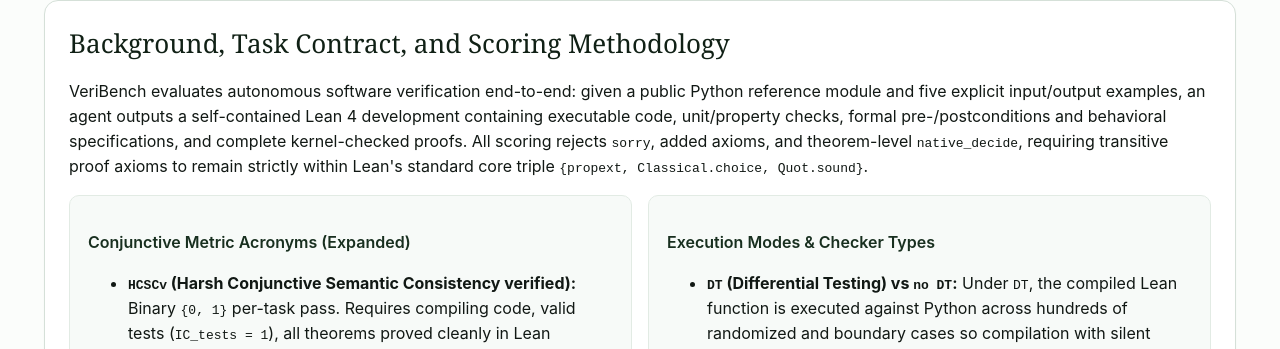
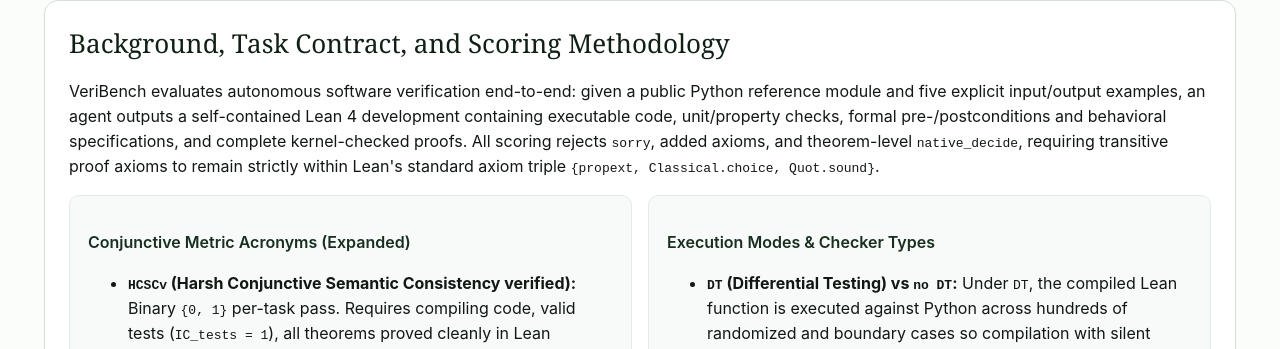
Before and after one commit to brando90/brandomiranda, a Jekyll site: the page veribench/vals-preview/index.html, which Jekyll copies as it is, in a window 1280 px wide and 900 px high, scrolled down 1845 px. Shown: the part 129-478 px from the top of the window. Built offline with Jekyll 4.4.1, drawn with Linux system fonts in a browser that asks for light colours; some web fonts are replaced; part of the change alters nothing that is shown; some of the changed text lies outside the part shown.

Commit message:
VeriBench Vals preview page: one benchmark of 896 tasks, no "Core" labels
Regenerated from brando90/veribench experiment 173 (scripts/build_preview_page.py) after the
no-Core audit of 11-18-2026: "614 Core + 282 IndustrySet" and "Core-614" labels are gone;
models that ran 614 of the 896 tasks say so (IndustrySet not run); timeouts are over all tasks
a model ran (536/896, 119/896); the four DT cells no longer depend on a missing field.
The default view was rendered headless and shows no "Core" and no "undefined".

Co-Authored-By: Claude Fable 5.2 <noreply@anthropic.com>

```diff
--- a/veribench/vals-preview/index.html
+++ b/veribench/vals-preview/index.html
@@ -568,7 +568,7 @@
           <div class="stat-card">
             <div class="stat-label">Public VeriBench V1</div>
             <div class="stat-value">896 tasks</div>
-            <div class="stat-note">614 Core + 282 IndustrySet (no DT)</div>
+            <div class="stat-note">all six splits (no DT)</div>
           </div>
           <div class="stat-card">
             <div class="stat-label">Held-Out Private (vb-priv)</div>
@@ -664,7 +664,7 @@
       <h2>Background, Task Contract, and Scoring Methodology</h2>
       <p>
         VeriBench evaluates autonomous software verification end-to-end: given a public Python reference module and five explicit input/output examples, an agent outputs a self-contained Lean 4 development containing executable code, unit/property checks, formal pre-/postconditions and behavioral specifications, and complete kernel-checked proofs.
-        All scoring rejects <code>sorry</code>, added axioms, and theorem-level <code>native_decide</code>, requiring transitive proof axioms to remain strictly within Lean's standard core triple <code>&#123;propext, Classical.choice, Quot.sound&#125;</code>.
+        All scoring rejects <code>sorry</code>, added axioms, and theorem-level <code>native_decide</code>, requiring transitive proof axioms to remain strictly within Lean's standard axiom triple <code>&#123;propext, Classical.choice, Quot.sound&#125;</code>.
       </p>
       <div class="two-col">
         <div class="subcard">
@@ -1029,7 +1029,11 @@ day_of_year raises ValueError when the date is not valid.</pre>
       "display_name": "Public VeriBench V1 (veribench@1.3)",
       "tasks": 896,
       "split": {
-        "core": 614,
+        "easy_set": 41,
+        "cs_set": 25,
+        "humaneval": 56,
+        "realcode_set": 32,
+        "security_set": 460,
         "industry_set": 282
       },
       "primary_metric": "HCSCv_int_ref (no DT, final per-property IC_tests)",
@@ -1190,7 +1194,7 @@ day_of_year raises ValueError when the date is not valid.</pre>
           "model_id": "Qwen/Qwen3-14B",
           "provider": "Open-Weight",
           "harness": "Pi 1.4.0 (vLLM 0.11.0 bf16)",
-          "reasoning_effort": "thinking-off (1,800s cap; 900s Core-614 run)",
+          "reasoning_effort": "thinking-off (900s cap)",
           "eval_mode": "no DT (final per-property IC_tests)",
           "judge_or_checker": "VeriBench v3 scorer + FSC judge",
           "accuracy": 0.0,
@@ -1208,13 +1212,13 @@ day_of_year raises ValueError when the date is not valid.</pre>
           "cost_per_test": 0.0,
           "cost_mean_usd": 0.0,
           "latency": 900.0,
-          "latency_median_s_core614": 900.0,
-          "latency_mean_s_core614": 803.8,
-          "latency_timeouts_core614": "379/614",
+          "latency_median_s_614tasks": 900.0,
+          "latency_mean_s_614tasks": 803.8,
+          "latency_timeouts": "536/896",
           "stderr": 0.0,
           "token_totals": null,
           "is_primary": true,
-          "notes": "Local GPU inference ($0 API cost). Core-614 duration telemetry: median 900.0s, mean 803.8s, 379/614 timeouts."
+          "notes": "Local GPU inference ($0 API cost). Duration telemetry exists for 614 of 896 tasks; IndustrySet solver durations are missing, although the model ran all 896 tasks. On the recorded durations: median 900.0s, mean 803.8s. Timeouts over all tasks: 536/896."
         },
         "qwen3-14b-pi-thinking-on": {
           "display_name": "Qwen3-14B (thinking-on)",
@@ -1250,7 +1254,7 @@ day_of_year raises ValueError when the date is not valid.</pre>
           "model_id": "Qwen/Qwen2.5-Coder-14B-Instruct",
           "provider": "Open-Weight",
           "harness": "Pi 1.4.0 (vLLM)",
-          "reasoning_effort": "default (Core-614 900s / 896 1,800s)",
+          "reasoning_effort": "default (900s cap)",
           "eval_mode": "no DT (final per-property IC_tests)",
           "judge_or_checker": "VeriBench v3 scorer + FSC judge",
           "accuracy": 0.0011,
@@ -1268,13 +1272,13 @@ day_of_year raises ValueError when the date is not valid.</pre>
           "cost_per_test": 0.0,
           "cost_mean_usd": 0.0,
           "latency": 168.8,
-          "latency_median_s_core614": 168.8,
-          "latency_mean_s_core614": 340.1,
-          "latency_timeouts_core614": "78/614",
+          "latency_median_s_614tasks": 168.8,
+          "latency_mean_s_614tasks": 340.1,
+          "latency_timeouts": "119/896",
           "stderr": null,
           "token_totals": null,
           "is_primary": true,
-          "notes": "Local GPU inference ($0 API cost). Core-614 duration telemetry: median 168.8s, mean 340.1s, 78/614 timeouts."
+          "notes": "Local GPU inference ($0 API cost). Duration telemetry exists for 614 of 896 tasks; IndustrySet solver durations are missing, although the model ran all 896 tasks. On the recorded durations: median 168.8s, mean 340.1s. Timeouts over all tasks: 119/896."
         }
       }
     },
@@ -1283,8 +1287,8 @@ day_of_year raises ValueError when the date is not valid.</pre>
       "display_name": "TinyVeriBench-256 (Diagnostic API Subset)",
       "tasks": 256,
       "dt_ready_tasks": 247,
-      "primary_metric": "DT Core Harsh (n=247) + DT Int_ref (n=256) + no-DT HCSCv_int_ref",
-      "tie_breaker_metric": "Core smooth DT (n=247) / SCSCv_int_ref (n=256)",
+      "primary_metric": "DT Harsh (n=247) + DT Int_ref (n=256) + no-DT HCSCv_int_ref",
+      "tie_breaker_metric": "Smooth DT (n=247) / SCSCv_int_ref (n=256)",
       "models": {
         "claude-fable-5-1-tiny256": {
           "display_name": "Claude Fable 5.1",
@@ -1299,8 +1303,8 @@ day_of_year raises ValueError when the date is not valid.</pre>
             0.8138,
             0.8998
           ],
-          "core_harsh_dt": "213/247 (86.2%)",
-          "core_smooth_dt": 0.965,
+          "harsh_dt": "213/247 (86.2%)",
+          "smooth_dt": 0.965,
           "dt_case_agreement": "245/247 (99.88%)",
           "dt_int_ref_harsh": "0 to 5/256",
           "dt_int_harsh": "0 to 43/256",
@@ -1326,8 +1330,8 @@ day_of_year raises ValueError when the date is not valid.</pre>
             0.8004,
             0.8893
           ],
-          "core_harsh_dt": "210/247 (85.0%)",
-          "core_smooth_dt": 0.959,
+          "harsh_dt": "210/247 (85.0%)",
+          "smooth_dt": 0.959,
           "dt_case_agreement": "245/247 (99.98%)",
           "dt_int_ref_harsh": "0 to 1/256",
           "dt_int_harsh": "0 to 9/256",
@@ -1353,8 +1357,8 @@ day_of_year raises ValueError when the date is not valid.</pre>
             0.6999,
             0.8064
           ],
-          "core_harsh_dt": "187/247 (75.7%)",
-          "core_smooth_dt": 0.932,
+          "harsh_dt": "187/247 (75.7%)",
+          "smooth_dt": 0.932,
           "dt_case_agreement": "240/247 (99.22%)",
           "dt_int_ref_harsh": "0 to 1/256",
           "dt_int_harsh": "0 to 1/256",
@@ -1380,8 +1384,8 @@ day_of_year raises ValueError when the date is not valid.</pre>
             0.6744,
             0.7841
           ],
-          "core_harsh_dt": "181/247 (73.3%)",
-          "core_smooth_dt": 0.922,
+          "harsh_dt": "181/247 (73.3%)",
+          "smooth_dt": 0.922,
           "dt_case_agreement": "244/247 (99.76%)",
           "dt_int_ref_harsh": "0 to 2/256",
           "dt_int_harsh": "0 to 2/256",
@@ -1434,7 +1438,7 @@ day_of_year raises ValueError when the date is not valid.</pre>
     },
     "operational_telemetry": {
       "suite_id": "operational_telemetry",
-      "display_name": "Operational Sweep (Exp 109 Cost + Exp 95 GPT-6 Luna + Core-614 Pi Latency)",
+      "display_name": "Operational Sweep (Exp 109 Cost + Exp 95 GPT-6 Luna + Pi Latency on 614 of 896 Tasks)",
       "tasks": 896,
       "exp109_withheld_models_count": 1,
       "exp109_withheld_note": "9th internal pre-release model from Experiment 109 is withheld per Vals confidentiality policy.",
@@ -1549,75 +1553,75 @@ day_of_year raises ValueError when the date is not valid.</pre>
           },
           "notes": "FSC unavailable due to retired host judge gateway HTTP errors; $0.0092 median / $0.0119 mean per task, 179.3k median tokens, 12 median turns."
         },
-        "core614-hermes-3-8b": {
+        "pi614-hermes-3-8b": {
           "display_name": "Hermes-3-8B",
           "provider": "Open-Weight",
           "harness": "Pi 1.4.0",
-          "suite": "Core-614 (n=614)",
+          "suite": "614 of 896 tasks, IndustrySet not run (n=614)",
           "cost_per_test": 0.0,
           "latency": 32.3,
           "latency_mean_s": 49.5,
           "timeouts": "0/614"
         },
-        "core614-qwen2-5-7b": {
+        "pi614-qwen2-5-7b": {
           "display_name": "Qwen2.5-7B",
           "provider": "Open-Weight",
           "harness": "Pi 1.4.0",
-          "suite": "Core-614 (n=614)",
+          "suite": "614 of 896 tasks, IndustrySet not run (n=614)",
           "cost_per_test": 0.0,
           "latency": 61.6,
           "latency_mean_s": 242.0,
           "timeouts": "58/614"
         },
-        "core614-qwen2-5-coder-14b": {
+        "pi614-qwen2-5-coder-14b": {
           "display_name": "Qwen2.5-Coder-14B",
           "provider": "Open-Weight",
           "harness": "Pi 1.4.0",
-          "suite": "Core-614 (n=614)",
+          "suite": "Duration coverage 614/896; IndustrySet durations missing; solver ran all 896",
           "cost_per_test": 0.0,
           "latency": 168.8,
           "latency_mean_s": 340.1,
-          "timeouts": "78/614"
-        },
-        "core614-qwen3-4b-2507": {
+          "timeouts": "119/896"
+        },
+        "pi614-qwen3-4b-2507": {
           "display_name": "Qwen3-4B-2507",
           "provider": "Open-Weight",
           "harness": "Pi 1.4.0",
-          "suite": "Core-614 (n=614)",
+          "suite": "614 of 896 tasks, IndustrySet not run (n=614)",
           "cost_per_test": 0.0,
           "latency": 286.6,
           "latency_mean_s": 365.7,
           "timeouts": "75/614"
         },
-        "core614-olmo-3-7b": {
+        "pi614-olmo-3-7b": {
           "display_name": "OLMo-3-7B",
           "provider": "Open-Weight",
           "harness": "Pi 1.4.0",
-          "suite": "Core-614 (n=614)",
+          "suite": "614 of 896 tasks, IndustrySet not run (n=614)",
           "cost_per_test": 0.0,
           "latency": 361.5,
           "latency_mean_s": 426.4,
           "timeouts": "61/614"
         },
-        "core614-qwen3-14b": {
+        "pi614-qwen3-14b": {
           "display_name": "Qwen3-14B",
           "provider": "Open-Weight",
           "harness": "Pi 1.4.0",
-          "suite": "Core-614 (n=614)",
+          "suite": "Duration coverage 614/896; IndustrySet durations missing; solver ran all 896",
           "cost_per_test": 0.0,
           "latency": 900.0,
           "latency_mean_s": 803.8,
-          "timeouts": "379/614"
-        },
-        "core614-qwen3-8b": {
+          "timeouts": "536/896"
+        },
+        "pi614-qwen3-8b": {
           "display_name": "Qwen3-8B",
           "provider": "Open-Weight",
           "harness": "Pi 1.4.0",
-          "suite": "Core-614 (n=614)",
+          "suite": "Duration coverage 614/896; IndustrySet durations missing; solver ran all 896",
           "cost_per_test": 0.0,
           "latency": 900.0,
           "latency_mean_s": 867.0,
-          "timeouts": "541/614"
+          "timeouts": "789/896"
         }
       }
     }
@@ -1743,15 +1747,15 @@ day_of_year raises ValueError when the date is not valid.</pre>
             "<div class='mono'>Primary: Harsh int_ref &amp; Smooth int_ref</div>";
         } else if (state.suite === "public_vbv1_896") {
           banner.innerHTML =
-            "<div><strong>Public VeriBench V1 (veribench@1.3, n=896):</strong> 614 Core + 282 IndustrySet evaluated without DT (<code>no DT</code>) under final per-property <code>IC_tests</code>. Exp 172 uses a separate judge/test rule and is flagged accordingly.</div>" +
+            "<div><strong>Public VeriBench V1 (veribench@1.3, n=896):</strong> all six splits evaluated without DT (<code>no DT</code>) under final per-property <code>IC_tests</code>. Exp 172 uses a separate judge/test rule and is flagged accordingly.</div>" +
             "<div class='mono'>Primary: HCSCv_int_ref / SCSCv_int_ref</div>";
         } else if (state.suite === "tiny_vbv1_256") {
           banner.innerHTML =
-            "<div><strong>TinyVeriBench-256 (n=256; 247 DT-ready):</strong> Diagnostic subset comparing <code>DT</code> Core/Int_ref pass rates and case agreement against <code>no DT</code> HCSCv_int_ref across frontier and open-weight baselines.</div>" +
+            "<div><strong>TinyVeriBench-256 (n=256; 247 DT-ready):</strong> Diagnostic subset comparing <code>DT</code> harsh/Int_ref pass rates and case agreement against <code>no DT</code> HCSCv_int_ref across frontier and open-weight baselines.</div>" +
             "<div class='mono'>247 DT-ready / 256 tasks</div>";
         } else {
           banner.innerHTML =
-            "<div><strong>Operational Sweep:</strong> Combines Exp 109 (8 public Terminus 2 systems on 896 tasks; 9th internal pre-release model withheld), Exp 95 (GPT-6 Luna), Exp 16 private telemetry, and 7 Core-614 Pi open-weight latency profiles.</div>" +
+            "<div><strong>Operational Sweep:</strong> Combines Exp 109 (8 public Terminus 2 systems on 896 tasks; 9th internal pre-release model withheld), Exp 95 (GPT-6 Luna), Exp 16 private telemetry, and 7 Pi open-weight (614 of 896 tasks) latency profiles.</div>" +
             "<div class='mono'>Cost · Tokens · Wall-Clock Time</div>";
         }
       }
@@ -1764,11 +1768,11 @@ day_of_year raises ValueError when the date is not valid.</pre>
 
         if (state.suite === "operational_telemetry") {
           if (state.xAxis === "latency") {
-            titleEl.textContent = "Operational Profile: Core-614 Median Latency & Timeouts (Pi 1.4.0, Open-Weight)";
-            subEl.textContent = "Median wall-clock duration per task on Core-614 (900s cap on standard Pi runs; $0.00 API cost)";
+            titleEl.textContent = "Operational Profile: Median Latency on 614 of 896 Tasks & Timeouts (Pi 1.4.0, Open-Weight)";
+            subEl.textContent = "Median wall-clock duration recorded for 614 of 896 tasks; IndustrySet durations missing (900s cap; $0.00 API cost). Timeout counts use all tasks run by each model.";
           } else {
             titleEl.textContent = "Operational Profile: Per-Task API Cost ($) Across 896 Tasks (Exp 109 & Exp 95)";
-            subEl.textContent = "Terminus 2 runs across 8 public models (14,400s cap) plus GPT-6 Luna (Exp 95); toggle X-Axis to Latency for Core-614 Pi profiles";
+            subEl.textContent = "Terminus 2 runs across 8 public models (14,400s cap) plus GPT-6 Luna (Exp 95); toggle X-Axis to Latency for the 614-task Pi profiles";
           }
           renderOperationalBarChart(svg, rows);
           unmeasuredEl.textContent = VIEW.operational_telemetry.exp109_withheld_note;
@@ -1953,8 +1957,8 @@ day_of_year raises ValueError when the date is not valid.</pre>
           return;
         }
 
-        const primaryColTitle = state.suite === "tiny_vbv1_256" ? "Core Harsh DT (n=247)" : (state.suite === "vb_priv_214" ? "Harsh int_ref (n=214)" : "HCSCv_int_ref (n=896)");
-        const secondaryColTitle = state.suite === "tiny_vbv1_256" ? "Core Smooth DT / no-DT" : (state.suite === "vb_priv_214" ? "Smooth int_ref (no DT / DT)" : "SCSCv Bound / Interval");
+        const primaryColTitle = state.suite === "tiny_vbv1_256" ? "Harsh DT (n=247)" : (state.suite === "vb_priv_214" ? "Harsh int_ref (n=214)" : "HCSCv_int_ref (n=896)");
+        const secondaryColTitle = state.suite === "tiny_vbv1_256" ? "Smooth DT / no-DT" : (state.suite === "vb_priv_214" ? "Smooth int_ref (no DT / DT)" : "SCSCv Bound / Interval");
 
         thead.innerHTML = `<tr>
           <th data-sort="name">Model</th>
@@ -1971,16 +1975,16 @@ day_of_year raises ValueError when the date is not valid.</pre>
         let html = "";
         sorted.forEach(r => {
           const primaryVal = getScoreValue(state.suite, r);
-          const pctText = r.core_harsh_dt
-            ? r.core_harsh_dt
+          const pctText = r.harsh_dt
+            ? r.harsh_dt
             : (r.accuracy_numerator !== undefined && r.accuracy_numerator !== null
               ? `${r.accuracy_numerator}/${r.accuracy_denominator} (${fmtPct(r.accuracy)})`
               : (r.harsh_int_k !== undefined ? `Harsh int: ${r.harsh_int_k}/${r.harsh_int_n} (${fmtPct(r.harsh_int)})` : "not measured"));
-          const smoothText = r.smooth_dt !== undefined
+          const smoothText = r.smooth_no_dt !== undefined && r.smooth_dt !== undefined
             ? `${r.smooth_no_dt} / ${r.smooth_dt}`
-            : (r.core_smooth_dt !== undefined ? `${r.core_smooth_dt} (no DT: ${r.no_dt_scsc_int_ref_interval})` : (r.smooth_int_ref_bound || r.smooth_int_ref_interval || (r.smooth_int_judged ? `judged int: ${r.smooth_int_judged}` : "—")));
+            : (r.smooth_dt !== undefined ? `${r.smooth_dt} (no DT: ${r.no_dt_scsc_int_ref_interval})` : (r.smooth_int_ref_bound || r.smooth_int_ref_interval || (r.smooth_int_judged ? `judged int: ${r.smooth_int_judged}` : "—")));
           const costStr = r.cost_per_test === 0 ? "<span class='badge badge-open'>$0.00 API</span>" : (r.cost_per_test ? `$${r.cost_per_test.toFixed(2)}` : "<span class='badge badge-neutral'>not recorded</span>");
-          const latStr = r.latency_median_min ? `${r.latency_median_min.toFixed(1)}m (${r.latency_timeouts} TO)` : (r.latency_median_s_core614 ? `${r.latency_median_s_core614}s Core-614` : (r.latency_cap_s ? `${r.latency_cap_s}s cap` : "—"));
+          const latStr = r.latency_median_min ? `${r.latency_median_min.toFixed(1)}m (${r.latency_timeouts} TO)` : (r.latency_median_s_614tasks ? `${r.latency_median_s_614tasks}s (614 tasks)` : (r.latency_cap_s ? `${r.latency_cap_s}s cap` : "—"));
           const barWidth = primaryVal !== null ? Math.min(100, Math.max(0, primaryVal * 100)) : 0;
           const badgeCls = r.is_primary === false ? "badge-warn" : (r.provider === "Open-Weight" ? "badge-open" : "badge-prop");
           const isOpen = state.expandedKey === r.key;
```
